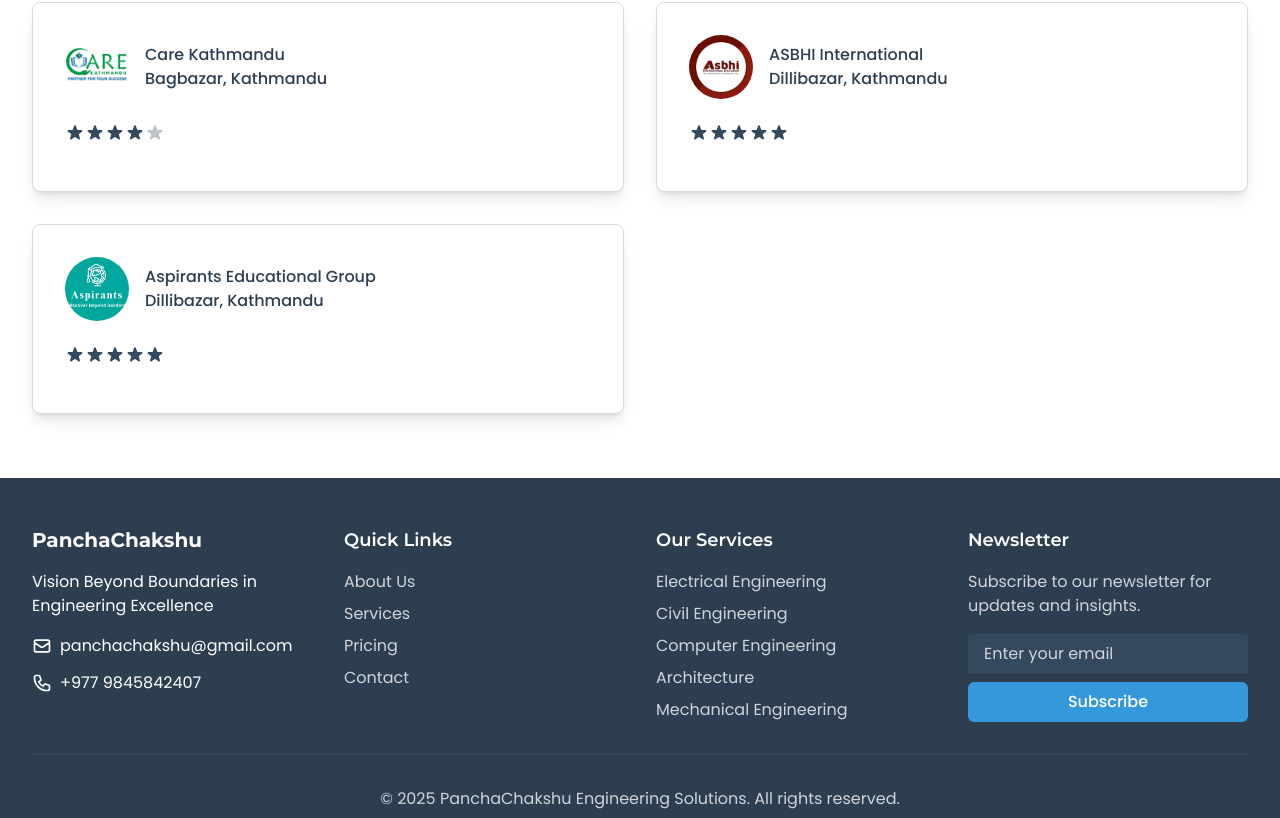
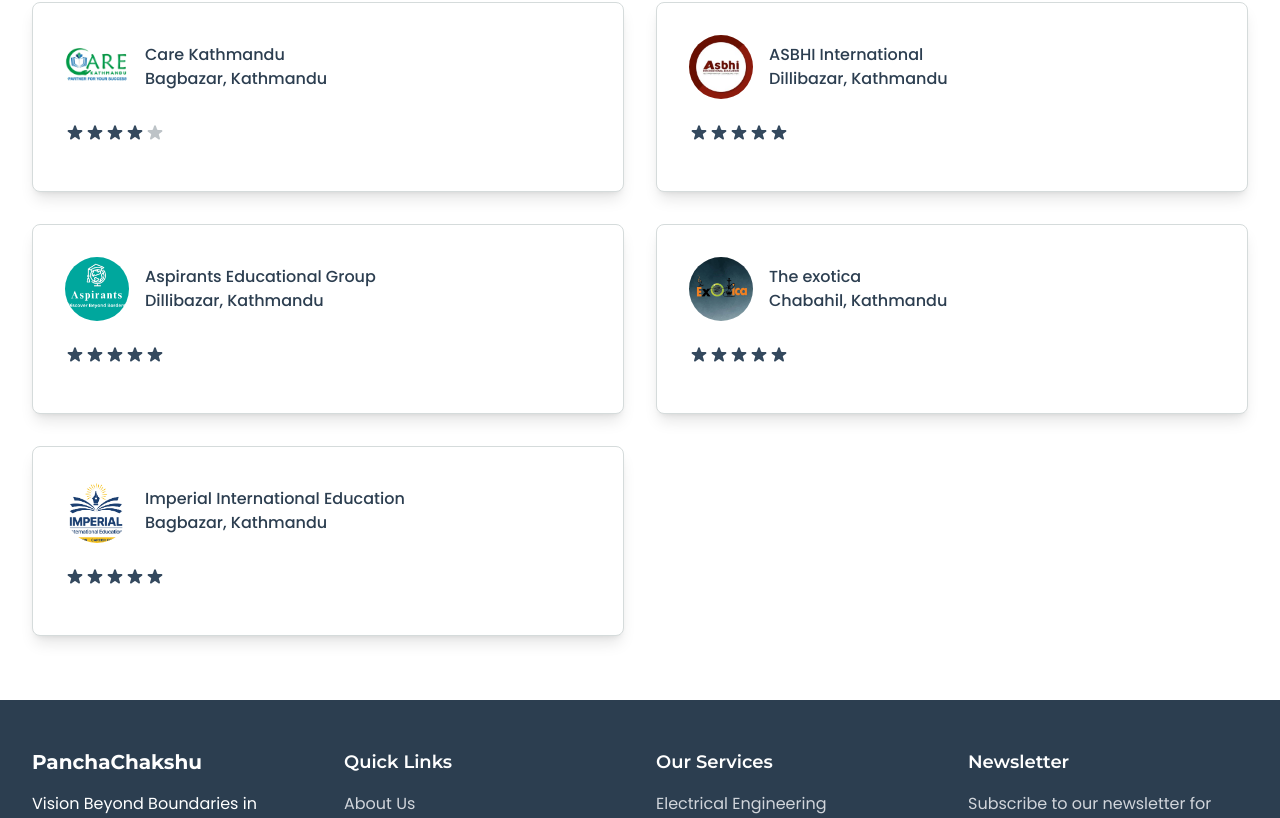
Before and after one commit to NCDinesh/Panchachakshu, a React (Vite) app: page /testimonials in a window 1280 px wide. Shown: the part 652-1470 px from the top of the page. Built offline with nearby package versions, Linux system fonts and the light colour scheme.

Commit message:
Contact updated

```diff
--- a/src/pages/Contact.jsx
+++ b/src/pages/Contact.jsx
@@ -27,15 +27,15 @@
     setIsSubmitting(true);
 
     // Replace with your actual SheetDB API endpoint URL
-    const sheetdbURL = 'https://sheetdb.io/api/v1/mhehzb5scfn61';
+    const sheetdbURL = 'https://sheetdb.io/api/v1/2i7aij4jr3h86';
 
     try {
       // Send email with EmailJS
       await emailjs.send(
-        'service_6t6dnir',
-        'template_0bsa6qh',
+        'service_zx57fnj',
+        'template_hwbgfw9',
         formData,
-        't57Fjtc9OaPTHyU75'
+        'Cgi3MYaj1JSj1Kk4K'
       );
 
       // Store in Google Sheet via SheetDB
--- a/src/pages/Testimonials.jsx
+++ b/src/pages/Testimonials.jsx
@@ -57,6 +57,30 @@
       location: 'Dillibazar, Kathmandu',
       category: 'mechanical',
       image: './images/company/aspirants.png',
+      quote: "Panchachakshu's mechanical engineering team helped us optimize our production line with innovative automation solutions. Their expertise in CAD and thermal analysis was crucial to our success.",
+      rating: 5,
+    },
+
+        {
+      id: 6,
+      name: '',
+      role: '',
+      company: 'The exotica',
+      location: 'Chabahil, Kathmandu',
+      category: 'mechanical',
+      image: './images/company/exotica.jpg',
+      quote: "Panchachakshu's mechanical engineering team helped us optimize our production line with innovative automation solutions. Their expertise in CAD and thermal analysis was crucial to our success.",
+      rating: 5,
+    },
+
+       {
+      id: 7,
+      name: '',
+      role: '',
+      company: 'Imperial International Education',
+      location: 'Bagbazar, Kathmandu',
+      category: 'mechanical',
+      image: './images/company/imperial.jpg',
       quote: "Panchachakshu's mechanical engineering team helped us optimize our production line with innovative automation solutions. Their expertise in CAD and thermal analysis was crucial to our success.",
       rating: 5,
     },
```
Also changed, not shown: public/images/company/exotica.jpg (added), public/images/company/imperial.jpg (added).
